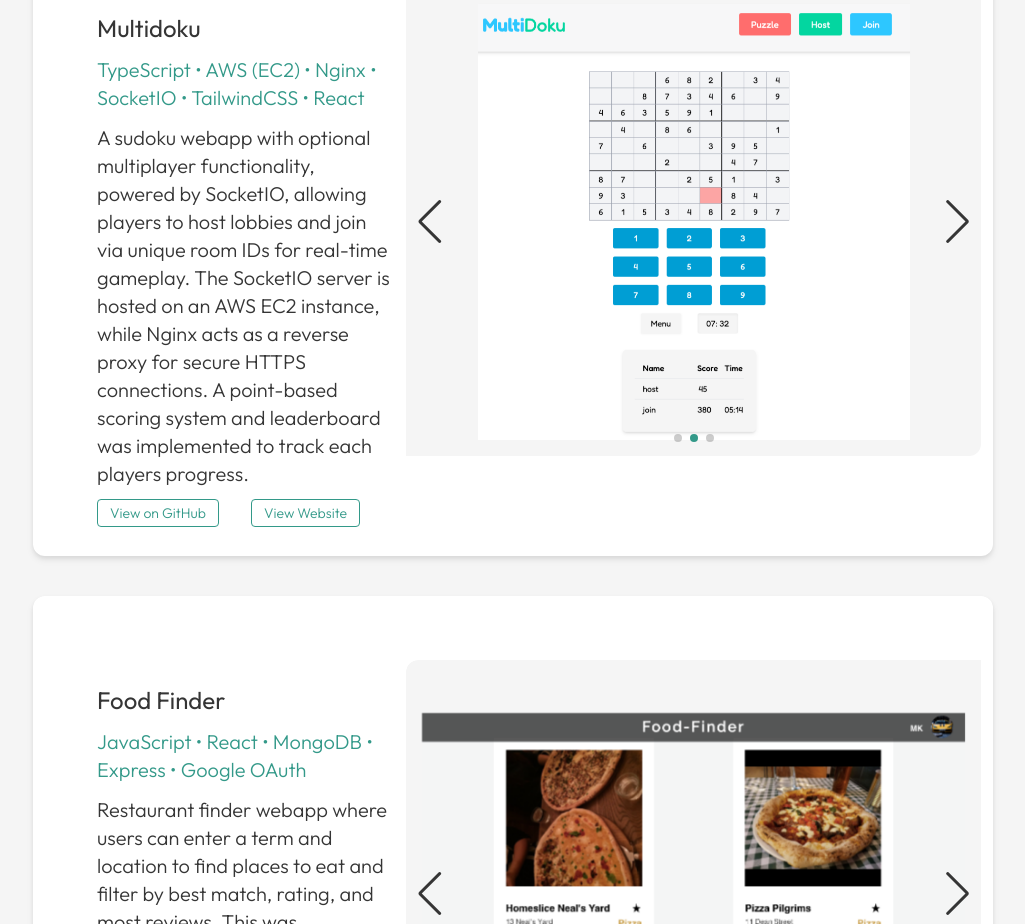
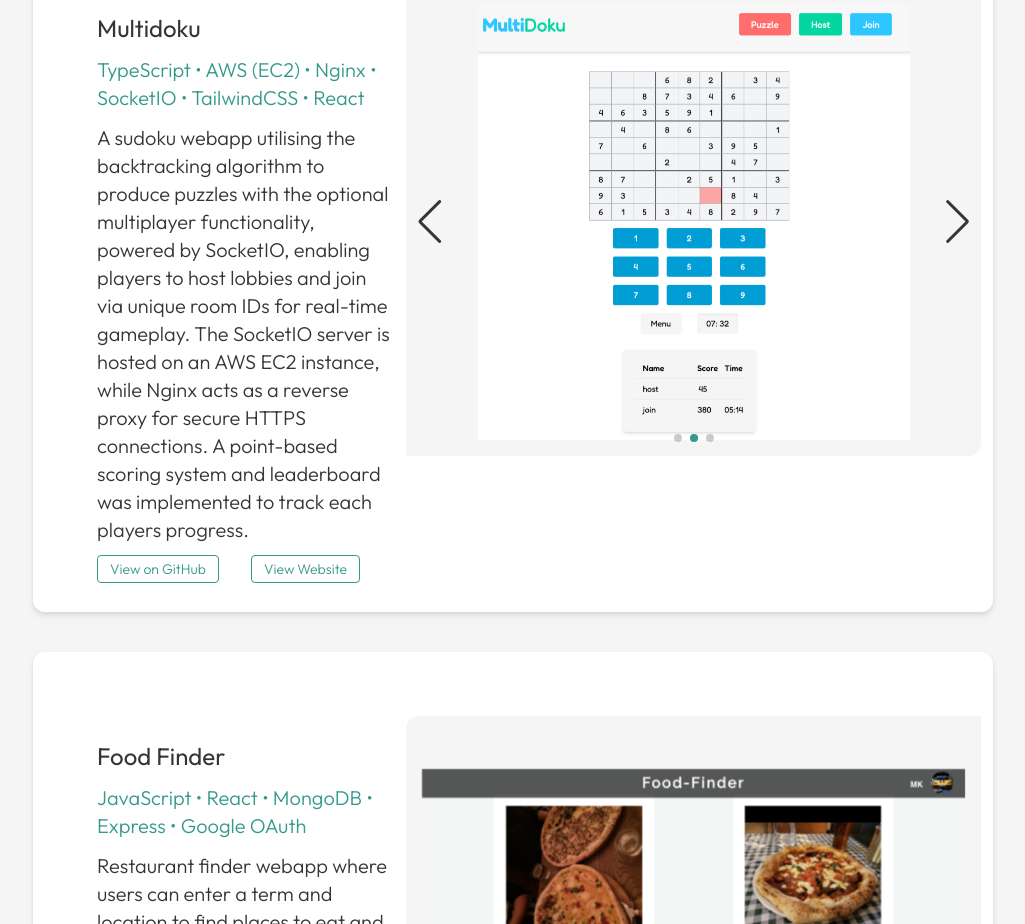
Before and after one commit to Murad-code/portfolio-site, a Next.js app: page / in a window 1280 px wide. Shown: the part 2420-3344 px from the top of the page, without its empty margins (127-1152 px from the left). Built offline with nearby package versions, Linux system fonts and the light colour scheme.

Commit message:
Updates multidoku description

```diff
--- a/src/Components/Portfolio.tsx
+++ b/src/Components/Portfolio.tsx
@@ -45,7 +45,7 @@ function Portfolio() {
       name: "Multidoku",
       skills: "TypeScript • AWS (EC2) • Nginx • SocketIO • TailwindCSS • React",
       description:
-        "A sudoku webapp with optional multiplayer functionality, powered by SocketIO, allowing players to host lobbies and join via unique room IDs for real-time gameplay. \nThe SocketIO server is hosted on an AWS EC2 instance, while Nginx acts as a reverse proxy for secure HTTPS connections. A point-based scoring system and leaderboard was implemented to track each players progress.",
+        "A sudoku webapp utilising the backtracking algorithm to produce puzzles with the optional multiplayer functionality, powered by SocketIO, enabling players to host lobbies and join via unique room IDs for real-time gameplay. \nThe SocketIO server is hosted on an AWS EC2 instance, while Nginx acts as a reverse proxy for secure HTTPS connections. A point-based scoring system and leaderboard was implemented to track each players progress.",
       link: "https://github.com/Murad-code/sudoku",
       liveLink: "https://multidoku.vercel.app/",
       content: [multidoku, multidoku2, multidoku3],
```
